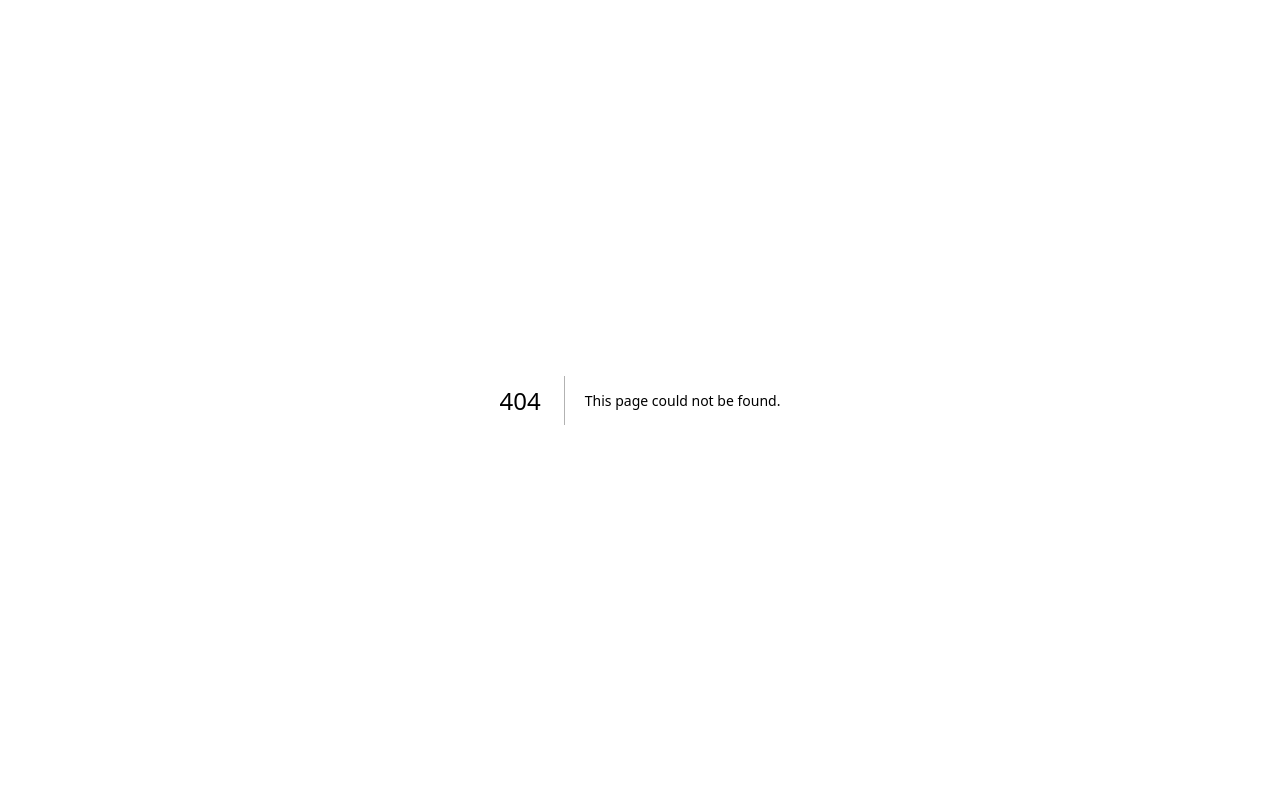
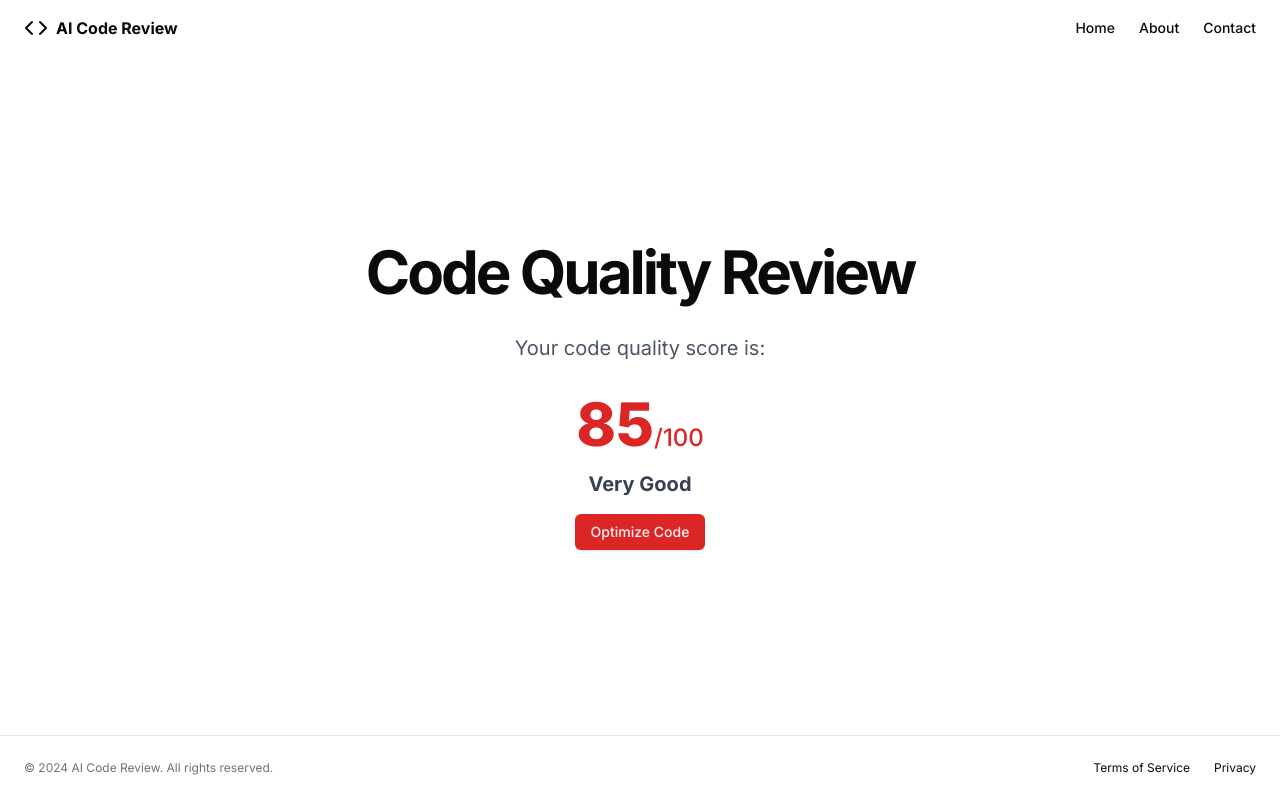
Before and after one commit to aneeshsharma72067/code-review-frontend, a Next.js app: page /review in a window 1280 px wide. Before the commit this address had no page. Built offline with nearby package versions, Linux system fonts and the light colour scheme.

Commit message:
created /review page to score the code based on quality

```diff
--- /dev/null
+++ b/app/review/page.tsx
@@ -0,0 +1,101 @@
+"use client";
+
+import Link from "next/link";
+import { Button } from "@/components/ui/button";
+import { CodeIcon } from "lucide-react";
+
+export default function ReviewPage() {
+  const codeQualityScore = 85;
+
+  const qualityText =
+    codeQualityScore >= 90
+      ? "Excellent"
+      : codeQualityScore >= 75
+      ? "Very Good"
+      : codeQualityScore >= 50
+      ? "Average"
+      : "Needs Improvement";
+
+  const handleOptimizeCode = () => {
+    console.log("Optimize Code clicked");
+  };
+
+  return (
+    <div className="flex flex-col min-h-screen">
+      <header className="px-4 lg:px-6 h-14 flex items-center">
+        <Link href="/" className="flex items-center justify-center">
+          <CodeIcon className="h-6 w-6 mr-2" />
+          <span className="font-bold">AI Code Review</span>
+        </Link>
+        <nav className="ml-auto flex gap-4 sm:gap-6">
+          <Link
+            href="/"
+            className="text-sm font-medium hover:underline underline-offset-4"
+          >
+            Home
+          </Link>
+          <Link
+            href="/about"
+            className="text-sm font-medium hover:underline underline-offset-4"
+          >
+            About
+          </Link>
+          <Link
+            href="/contact"
+            className="text-sm font-medium hover:underline underline-offset-4"
+          >
+            Contact
+          </Link>
+        </nav>
+      </header>
+
+      <main className="flex-1 flex justify-center items-center">
+        <section className="w-full py-28 flex justify-center items-center">
+          <div className="container px-4 md:px-6 text-center space-y-8">
+            <h1 className="text-3xl font-bold tracking-tighter sm:text-4xl md:text-5xl lg:text-6xl">
+              Code Quality Review
+            </h1>
+            <p className="text-gray-600 md:text-xl">
+              Your code quality score is:
+            </p>
+            <div className="flex flex-col items-center space-y-4">
+              <div className="text-6xl font-extrabold text-red-600">
+                {codeQualityScore}
+                <span className="text-2xl font-medium">/100</span>
+              </div>
+              <div className="text-xl font-bold text-gray-700">
+                {qualityText}
+              </div>
+              <Button
+                onClick={handleOptimizeCode}
+                className="bg-red-600 hover:bg-red-700"
+              >
+                Optimize Code
+              </Button>
+            </div>
+          </div>
+        </section>
+      </main>
+
+      <footer className="flex flex-col gap-2 sm:flex-row py-6 w-full shrink-0 items-center px-4 md:px-6 border-t">
+        <p className="text-xs text-gray-500 dark:text-gray-400">
+          © 2024 AI Code Review. All rights reserved.
+        </p>
+        <nav className="sm:ml-auto flex gap-4 sm:gap-6">
+          <Link
+            href="#"
+            className="text-xs hover:underline underline-offset-4"
+          >
+            Terms of Service
+          </Link>
+          <Link
+            href="#"
+            className="text-xs hover:underline underline-offset-4"
+          >
+            Privacy
+          </Link>
+        </nav>
+      </footer>
+    </div>
+  );
+}
```
